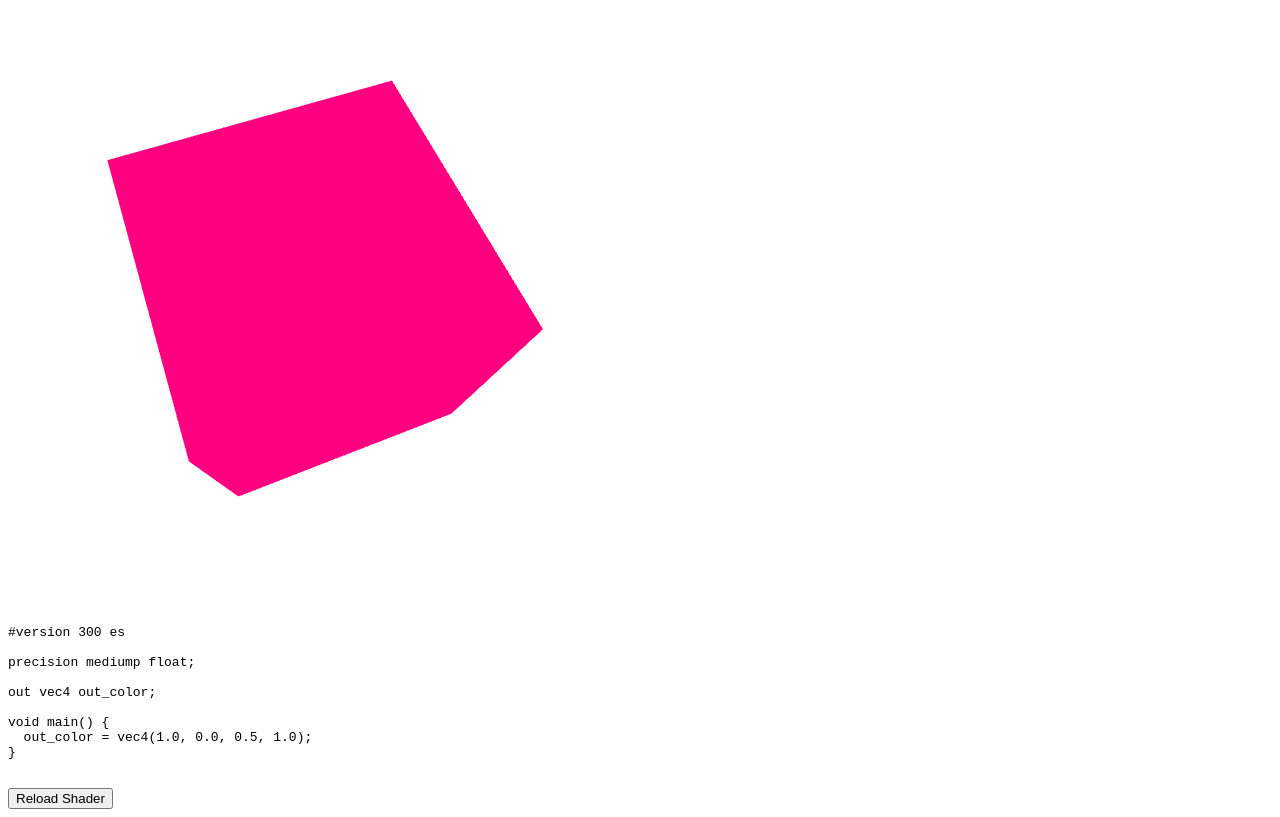
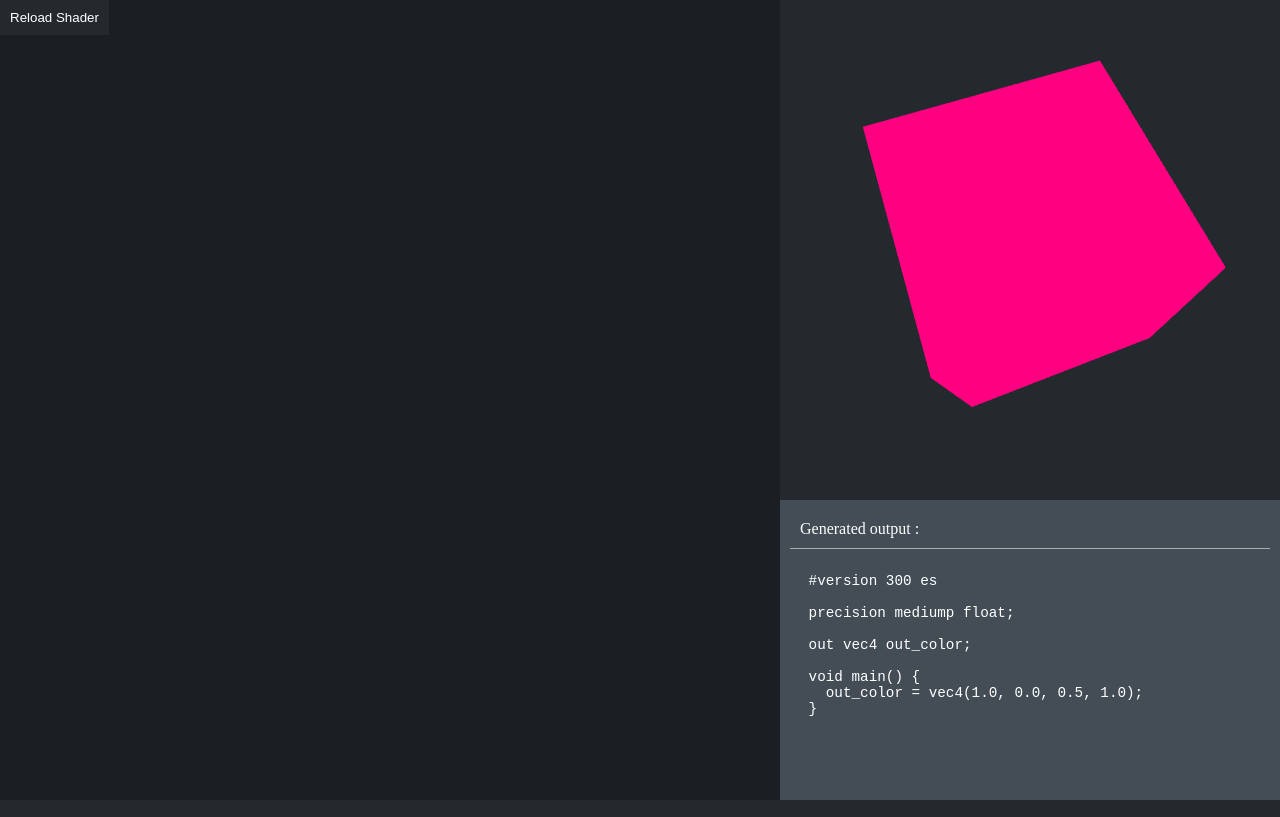
Before and after one commit to DaiF1/shader_editor, a website built with Vite: page index.html in a window 1280 px wide. Built offline with nearby package versions, Linux system fonts and the light colour scheme.

Commit message:
feat: add style to main page

```diff
--- a/index.html
+++ b/index.html
@@ -7,8 +7,15 @@
     <title>Shader Editor</title>
   </head>
   <body>
-    <canvas id="output" width=600 height=600></canvas>
-    <pre id="code">#version 300 es
+    <div id="node-canvas">
+      <button id="reload">Reload Shader</button>
+    </div>
+    <div id="node-output">
+      <canvas id="shader-output" width=500 height=500></canvas>
+      <div id="code-display">
+        <p>Generated output :</p>
+        <div id="code-container">
+          <pre id="code-output">#version 300 es
 
 precision mediump float;
 
@@ -17,9 +24,11 @@ out vec4 out_color;
 void main() {
   out_color = vec4(1.0, 0.0, 0.5, 1.0);
 }
-    </pre>
+          </pre>
+        </div>
+      </div>
+    </div>
 
-    <button id="reload">Reload Shader</button>
     <script type="module" src="/src/main.js"></script>
   </body>
 </html>
--- a/src/main.js
+++ b/src/main.js
@@ -1,3 +1,4 @@
+import "./style.css"
 import { m4 } from "./matrix";
 
 const vertexSrc = `#version 300 es
@@ -10,9 +11,9 @@ void main() {
     gl_Position = u_matrix * a_position;
 }`
 
-const canvas = document.getElementById('output');
+const canvas = document.getElementById('shader-output');
 const gl = canvas.getContext('webgl2');
-const fragmentElt = document.getElementById('code');
+const fragmentElt = document.getElementById('code-output');
 
 const reload_btn = document.getElementById('reload');
 
--- /dev/null
+++ b/src/style.css
@@ -0,0 +1,58 @@
+/* Colors found here: https://github.com/primer/github-vscode-theme/ */
+
+body {
+    margin: 0;
+    display: flex;
+    height: 100vh;
+    background-color: #24292e;
+}
+
+#node-canvas {
+    flex: 1 1 0;
+    background-color: #1b1f23;
+    position: relative;
+    overflow: hidden;
+}
+
+#node-output {
+    display: flex;
+    flex-direction: column;
+    height: 100%;
+}
+
+#code-display {
+    color: white;
+    background-color: #444d56;
+    flex: 1;
+    min-height: 0;
+
+    display: flex;
+    flex-direction: column;
+}
+
+#code-display p {
+    margin: 10px;
+    padding: 10px;
+    border-bottom: 1px outset white;
+}
+
+#code-container {
+    overflow: scroll;
+}
+
+#code-output {
+    padding-left: 2em;
+    font-size: 1.1em;
+}
+
+button {
+    border: none;
+    padding: 10px;
+    color: white;
+    background-color: #444d56;
+    transition: background-color 0.1s;
+}
+
+button:hover {
+    background-color: #24292e;
+}
```
